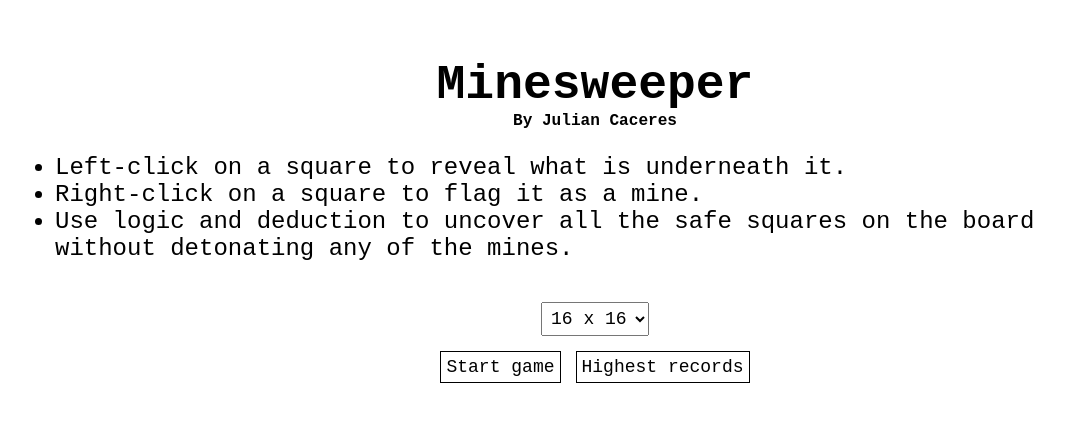
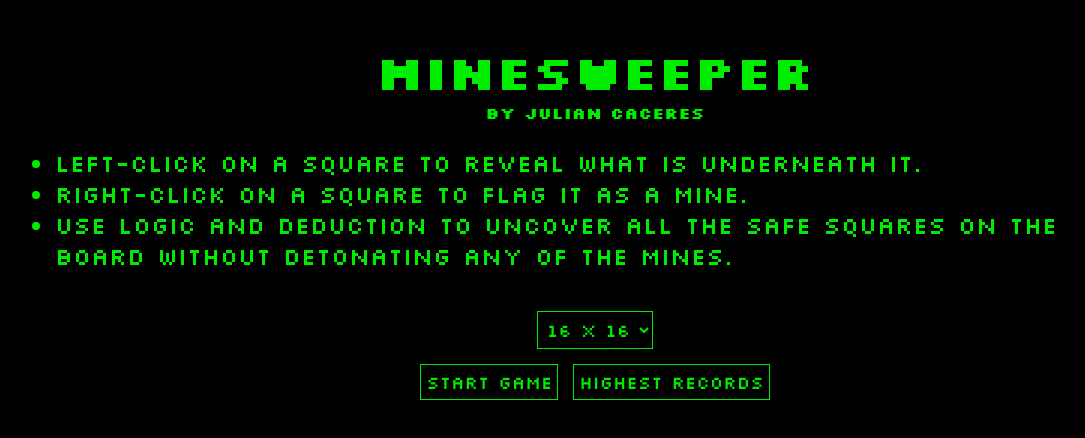
Before and after one commit to caceresfjulian/minesweeper, a React (Vite) app: page / in a window 1280 px wide. Shown: the part 180-618 px from the top of the page, without its empty margins (45-1130 px from the left). Built offline with nearby package versions, Linux system fonts and the light colour scheme.

Commit message:
Add CSS variables

```diff
--- a/src/App.tsx
+++ b/src/App.tsx
@@ -37,7 +37,8 @@ function App (): JSX.Element {
         display: 'flex',
         alignItems: 'center',
         justifyContent: 'center',
-        flexDirection: 'column'
+        flexDirection: 'column',
+        color: 'var(--main-color)'
       }}
     >
       {game.length === 0 && !showRecords && (
--- a/src/components/Board.tsx
+++ b/src/components/Board.tsx
@@ -79,7 +79,8 @@ export default function Board (): JSX.Element {
         >
           <div
             style={{
-              backgroundColor: 'white',
+              backgroundColor: 'var(--background-color)',
+              border: '1px solid var(--main-color)',
               width: '500px',
               height: '250px',
               padding: '35px',
@@ -108,18 +109,22 @@ export default function Board (): JSX.Element {
           style={{
             display: 'flex',
             flexDirection: 'column',
-            border: '5px solid black'
+            border: '5px solid var(--main-color)'
           }}
         >
           {board.map((row, i) => (
-            <div key={i}>
+            <div key={i} style={{ display: 'flex' }}>
               {row.map((value, j) => (
-                <span
+                <div
                   key={j}
                   style={{
-                    display: 'inline',
-                    border: '1px solid gray',
-                    padding: '0 10px',
+                    display: 'inline-flex',
+                    alignItems: 'center',
+                    justifyContent: 'center',
+                    border: '1px solid var(--main-color)',
+                    width: 30,
+                    height: 30,
+                    flex: 1,
                     cursor: `${
                       isWinner
                         ? 'not-allowed'
@@ -127,15 +132,15 @@ export default function Board (): JSX.Element {
                         ? 'default'
                         : 'pointer'
                     }`,
-                    color: `${game[i][j] === 1 ? 'black' : 'lightgray'}`,
-                    backgroundColor: `${game[i][j] === 2 ? 'pink' : 'unset'}`
+                    color: `${game[i][j] === 1 ? 'var(--main-color)' : 'var(--highlight-color)'}`,
+                    backgroundColor: `${game[i][j] === 2 ? 'var(--highlight-color)' : 'unset'}`
                   }}
                   onClick={() => { handleClick(i, j) }}
                   onContextMenu={(e) => { e.preventDefault() }}
                   onAuxClick={() => { handleRightClick(i, j) }}
                 >
                   {game[i][j] === 1 ? value : '\u00A0'}
-                </span>
+                </div>
               ))}
             </div>
           ))}
--- a/src/components/Records.tsx
+++ b/src/components/Records.tsx
@@ -26,7 +26,7 @@ function Records ({ toggleRecords }: RecordsProps): JSX.Element {
             <th>Date</th>
             <th>Time</th>
             <th>Board size</th>
-            <th>Time</th>
+            <th>Duration</th>
           </tr>
         </thead>
         {recordList.length > 0 && (
--- a/src/index.css
+++ b/src/index.css
@@ -1,6 +1,13 @@
+:root {
+  --main-color: rgb(0, 236, 0);
+  --highlight-color: rgb(255, 247, 0);
+  --background-color: black;
+}
+
 body {
-  font-family: monospace;
+  font-family: "Silkscreen", cursive;
   font-size: 24px;
+  background-color: var(--background-color);
 }
 
 * {
@@ -10,25 +17,29 @@ body {
 }
 
 button {
-  font-family: monospace;
-  border: 1px solid black;
-  background-color: white;
+  border: 1px solid var(--main-color);
+  background-color: var(--background-color);
+  color: var(--main-color);
+  font-family: "Silkscreen", cursive;
   padding: 5px;
   cursor: pointer;
   font-size: 18px;
 }
 
 select {
-  font-family: monospace;
+  font-family: "Silkscreen", cursive;
   padding: 5px;
   cursor: pointer;
   font-size: 18px;
+  color: var(--main-color);
+  border: 1px solid var(--main-color);
+  background-color: var(--background-color);
 }
 
 table,
 th,
 td {
-  border: 1px solid black;
+  border: 1px solid var(--main-color);
 }
 
 th,
```
